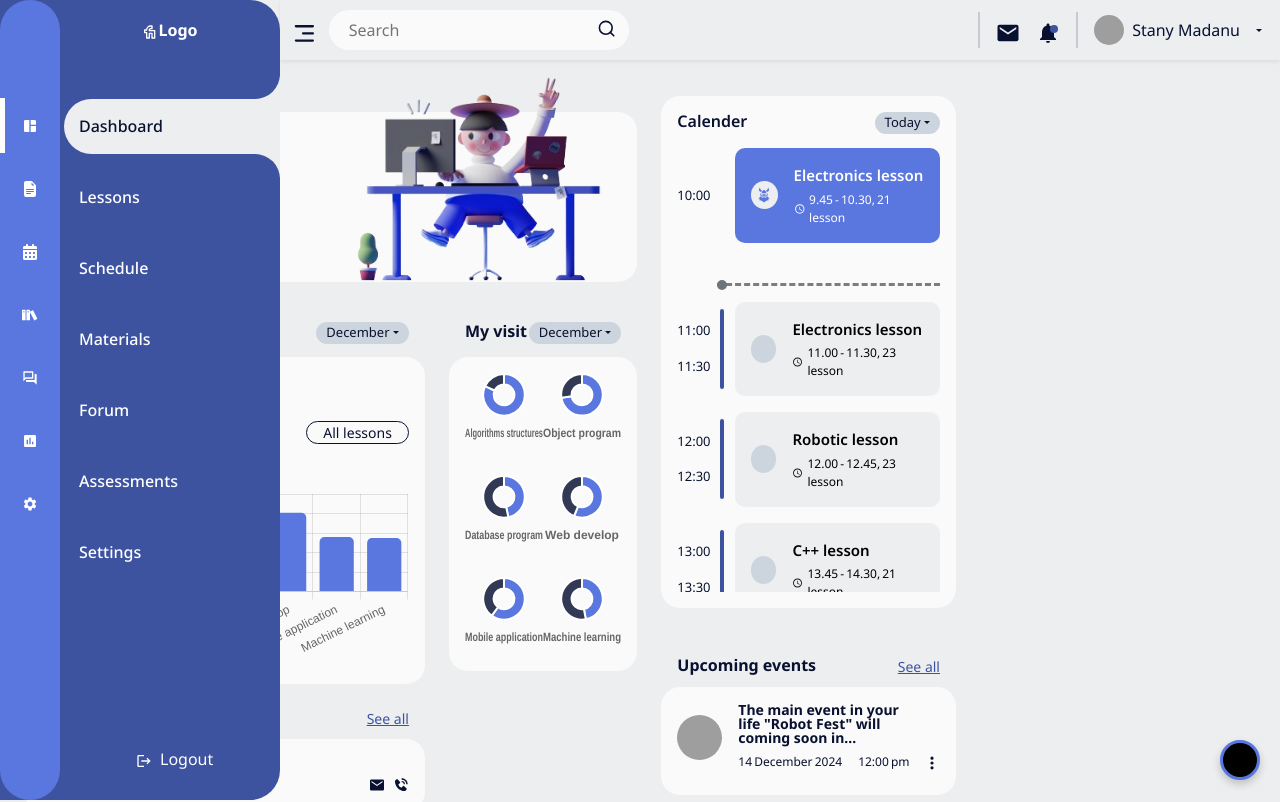
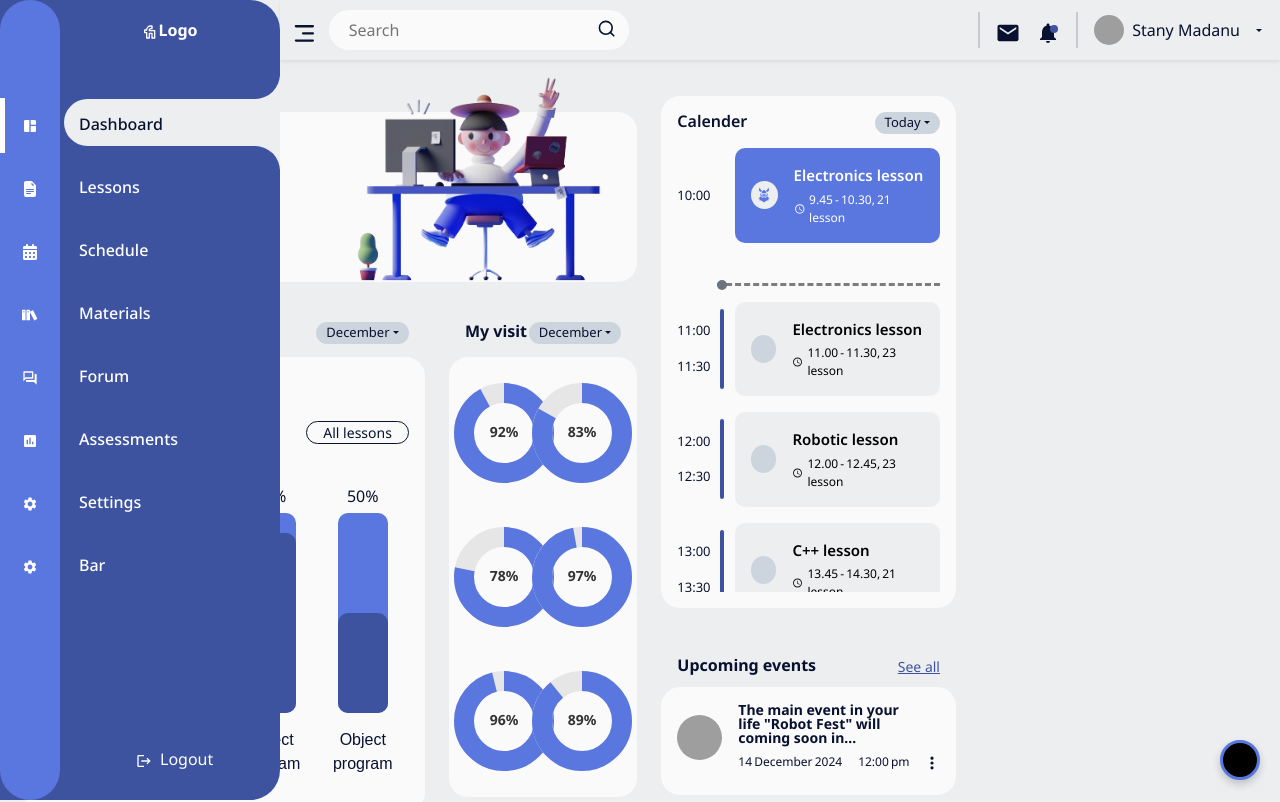
Before and after one commit to StanyMadanu/dashboard-template, a React (Create React App) app: page / in a window 1280 px wide. Shown: the top 802 px of the page. Built offline with nearby package versions, Linux system fonts and the light colour scheme; grey boxes are pictures that could not be loaded.

Commit message:
custome-charts

```diff
--- a/package.json
+++ b/package.json
@@ -6,6 +6,7 @@
     "@testing-library/jest-dom": "^5.17.0",
     "@testing-library/react": "^13.4.0",
     "@testing-library/user-event": "^13.5.0",
+    "chart-modules": "^1.0.6",
     "chart.js": "^4.4.4",
     "react": "^18.3.1",
     "react-chartjs-2": "^5.2.0",
@@ -40,5 +41,8 @@
       "last 1 firefox version",
       "last 1 safari version"
     ]
+  },
+  "devDependencies": {
+    "@babel/preset-react": "^7.24.7"
   }
 }
--- a/src/App.js
+++ b/src/App.js
@@ -9,6 +9,7 @@ import Lessons from "./components/Lessons";
 import Materials from "./components/Materials";
 import Schedule from "./components/Schedule";
 import Settings from "./components/Settings";
+import Bar from "./components/common/Bar";
 
 function App() {
   const router = createBrowserRouter([
@@ -49,6 +50,10 @@ function App() {
           element: <Settings />,
         },
         {
+          path: "/bar",
+          element: <Bar />,
+        },
+        {
           path: "*",
           element: <NotFound />,
         },
--- a/src/assets/styles/App.scss
+++ b/src/assets/styles/App.scss
@@ -5,3 +5,5 @@
 @import url("./dropdown.scss");
 @import url("./layout.scss");
 @import url("./floatingbutton.scss");
+@import url("./bar.scss");
+@import url("./circleChart.scss");
--- /dev/null
+++ b/src/assets/styles/bar.scss
@@ -0,0 +1,42 @@
+.bar-wrapper {
+  width: 100px;
+  height: auto;
+  display: flex;
+  flex-direction: column;
+  gap: 5px;
+  align-items: center;
+
+  p {
+    margin-bottom: 0;
+  }
+
+  .bar-container {
+    width: 50px;
+    height: 200px;
+    background-color: rgb(var(--secondary-color));
+    border-radius: 10px;
+    position: relative;
+    display: flex;
+    align-items: flex-end;
+    justify-content: center;
+
+    .bar-fill {
+      width: 100%;
+      background-color: rgb(var(--primary-color));
+      border-radius: 10px;
+      display: flex;
+      justify-content: center;
+      align-items: center;
+      color: white;
+      font-size: 14px;
+      transition: height linear 0.6s;
+    }
+  }
+
+  .bar-label {
+    text-align: center;
+    margin-top: 10px;
+    margin-bottom: 20px;
+    font-family: Arial, sans-serif;
+  }
+}
--- /dev/null
+++ b/src/assets/styles/circleChart.scss
@@ -0,0 +1,23 @@
+.circle-chart {
+  display: flex;
+  align-items: center;
+  justify-content: center;
+}
+
+.circle-bg {
+  fill: none;
+  stroke: #e6e6e6;
+}
+
+.circle-progress {
+  fill: none;
+  stroke: rgb(var(--secondary-color));
+  transition: stroke-dashoffset 0.35s;
+  transform: rotate(-90deg);
+  transform-origin: 50% 50%;
+}
+
+.circle-text {
+  //   font-size: 20px;
+  fill: #333;
+}
--- a/src/assets/styles/sidebar.scss
+++ b/src/assets/styles/sidebar.scss
@@ -65,8 +65,8 @@
         .title {
           display: block;
           padding: 0 15px;
-          height: 55px;
-          line-height: 55px;
+          height: 47px;
+          line-height: 50px;
           text-align: start;
           white-space: nowrap;
         }
--- a/src/components/Dashboard.jsx
+++ b/src/components/Dashboard.jsx
@@ -8,6 +8,8 @@ import { BiSolidPhoneCall } from "react-icons/bi";
 import { IoMdMail, IoMdTime } from "react-icons/io";
 import { GiDwarfFace } from "react-icons/gi";
 import { HiDotsVertical } from "react-icons/hi";
+import Bar from "./common/Bar";
+import CircleChart from "./common/CircleChart";
 
 const Dashboard = () => {
   const months = [
@@ -29,27 +31,27 @@ const Dashboard = () => {
 
   const doughnutData = [
     {
-      percent: "92%",
+      percent: "92",
       title: "Algorithms structures",
     },
     {
-      percent: "83%",
+      percent: "83",
       title: "Object program",
     },
     {
-      percent: "78%",
+      percent: "78",
       title: "Database program",
     },
     {
-      percent: "97%",
+      percent: "97",
       title: "Web develop",
     },
     {
-      percent: "96%",
+      percent: "96",
       title: "Mobile application",
     },
     {
-      percent: "89%",
+      percent: "89",
       title: "Machine learning",
     },
   ];
@@ -109,8 +111,31 @@ const Dashboard = () => {
                         All lessons
                       </button>
                     </div>
-                    <div className="bar-chart mt-3">
-                      <BarChart />
+                    <div className="bar-chart mt-3 d-flex">
+                      <Bar
+                        value={70}
+                        label={"Object program"}
+                        barColor={"#5a77df"}
+                        barFillColor={"#3e53a0"}
+                      />
+                      <Bar
+                        value={30}
+                        label={"Object program"}
+                        barColor={"#5a77df"}
+                        barFillColor={"#3e53a0"}
+                      />
+                      <Bar
+                        value={90}
+                        label={"Object program"}
+                        barColor={"#5a77df"}
+                        barFillColor={"#3e53a0"}
+                      />
+                      <Bar
+                        value={50}
+                        label={"Object program"}
+                        barColor={"#5a77df"}
+                        barFillColor={"#3e53a0"}
+                      />
                     </div>
                   </div>
                 </div>
@@ -196,7 +221,11 @@ const Dashboard = () => {
                         key={chartData.title}
                         className="w-50 d-flex flex-column justify-content-center align-items-center"
                       >
-                        <DoughnutChart chartData={chartData} />
+                        {/* <DoughnutChart chartData={chartData} /> */}
+                        <CircleChart
+                          percentage={chartData.percent}
+                          label={chartData.title}
+                        />
                       </div>
                     ))}
                   </div>
--- /dev/null
+++ b/src/components/common/Bar.jsx
@@ -0,0 +1,38 @@
+import React, { useEffect, useState } from "react";
+
+const Bar = ({ value, label, barColor, barFillColor }) => {
+  const [barFill, setBarFill] = useState(0);
+
+  useEffect(() => {
+    if (value >= 0 && value <= 100) {
+      setBarFill(value);
+    } else {
+      console.log("Please enter a value between 0 to 100");
+    }
+  }, [value]);
+
+  return (
+    <>
+      <div className="bar-wrapper">
+        <p className=""> {barFill}%</p>
+
+        <div
+          className="bar-container"
+          style={{ backgroundColor: `${barColor}` }}
+        >
+          <div
+            className="bar-fill"
+            style={{
+              height: `${barFill}%`,
+              backgroundColor: `${barFillColor}`,
+            }}
+          ></div>
+        </div>
+
+        <p className="bar-label">{label}</p>
+      </div>
+    </>
+  );
+};
+
+export default Bar;
--- /dev/null
+++ b/src/components/common/CircleChart.jsx
@@ -0,0 +1,45 @@
+import React from "react";
+
+const CircleChart = ({ percentage, label }) => {
+  const radius = 40; // Radius of the circle
+  const strokeWidth = 20; // Width of the circle's stroke
+  const circumference = 2 * Math.PI * radius; // Circumference of the circle
+  const offset = circumference - (percentage / 100) * circumference;
+
+  return (
+    <div className="circle-wrapper d-flex flex-column justify-content-center align-items-center">
+      <div className="circle-chart">
+        <svg width="120" height="120">
+          <circle
+            className="circle-bg"
+            cx="60"
+            cy="60"
+            r={radius}
+            strokeWidth={strokeWidth}
+          />
+          <circle
+            className="circle-progress"
+            cx="60"
+            cy="60"
+            r={radius}
+            strokeWidth={strokeWidth}
+            strokeDasharray={circumference}
+            strokeDashoffset={offset}
+          />
+          <text
+            x="50%"
+            y="50%"
+            textAnchor="middle"
+            dy=".3em"
+            className="circle-text fw-bold fs-14"
+          >
+            {percentage}%
+          </text>
+        </svg>
+      </div>
+      {/* <p className="circle-label fs-13 text-wrap">{label}</p> */}
+    </div>
+  );
+};
+
+export default CircleChart;
--- a/src/components/common/Sidebar.jsx
+++ b/src/components/common/Sidebar.jsx
@@ -42,6 +42,7 @@ const Sidebar = ({ setToggleStatus, toggleStatus }) => {
     { to: "/forum", icon: <MdOutlineForum />, title: "Forum" },
     { to: "/assessments", icon: <MdAssessment />, title: "Assessments" },
     { to: "/settings", icon: <MdSettings />, title: "Settings" },
+    { to: "/bar", icon: <MdSettings />, title: "Bar" },
     // { to: "#!", icon: <MdLogout />, title: "Logout" },
   ];
 
```
Also changed, not shown: 1 other file (tests, documents, lock files or other folders).
